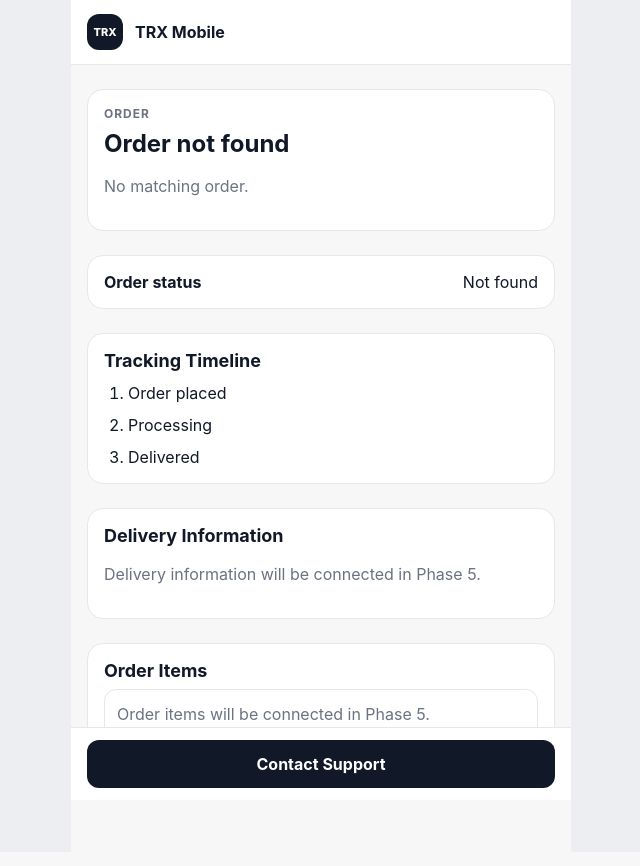
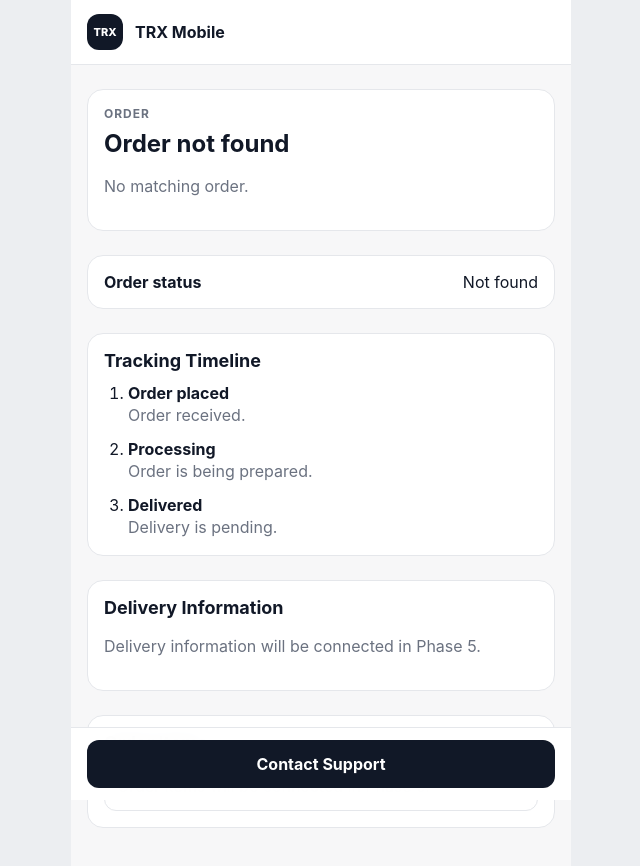
Before and after one commit to gantulu/trx-mobile, a React (Vite) app: page /tracking/1 in a window 1280 px wide. Shown: the top 866 px of the page, without its empty margins (319-959 px from the left). Built offline with nearby package versions, Linux system fonts and the light colour scheme.

Commit message:
feat(phase5): bind route data to product and tracking pages

```diff
--- a/src/components/tracking/TrackingTimeline.jsx
+++ b/src/components/tracking/TrackingTimeline.jsx
@@ -1,3 +1,6 @@
+import { useTrackingEvents } from "../../hooks/useOrders";
+
 export default function TrackingTimeline() {
-  return <section className="ui-section"><h2>Tracking Timeline</h2><ol className="ui-timeline"><li>Order placed</li><li>Processing</li><li>Delivered</li></ol></section>;
+  const events = useTrackingEvents();
+  return <section className="ui-section"><h2>Tracking Timeline</h2><ol className="ui-timeline">{events.map((event) => <li key={event.id}><strong>{event.title}</strong><span className="ui-muted">{event.description}</span></li>)}</ol></section>;
 }
```
